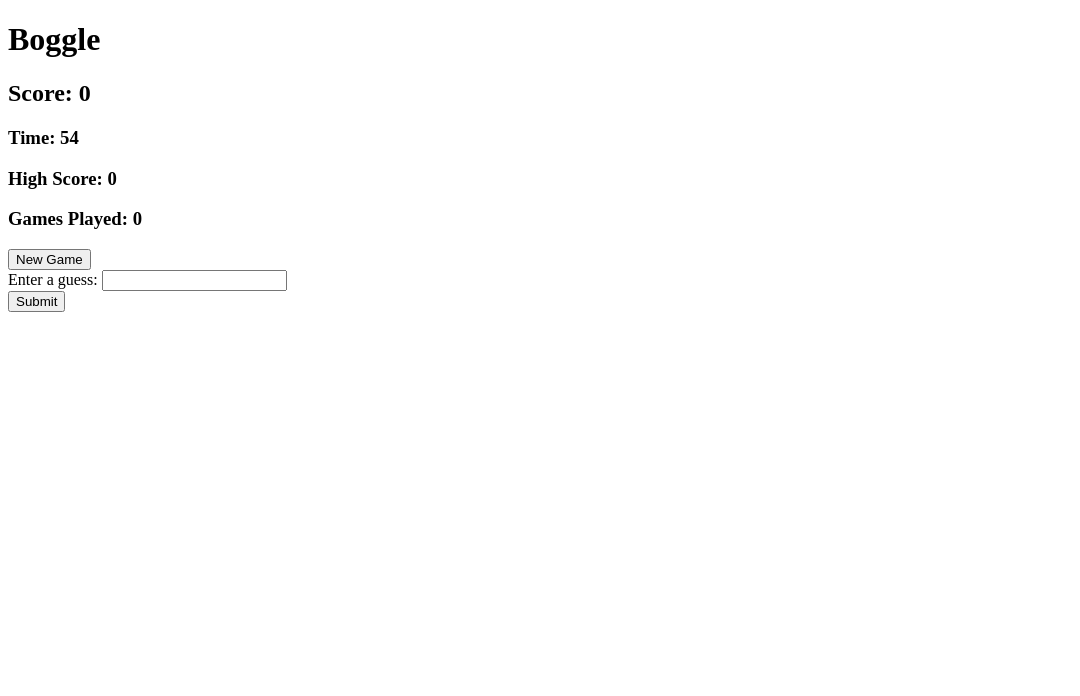
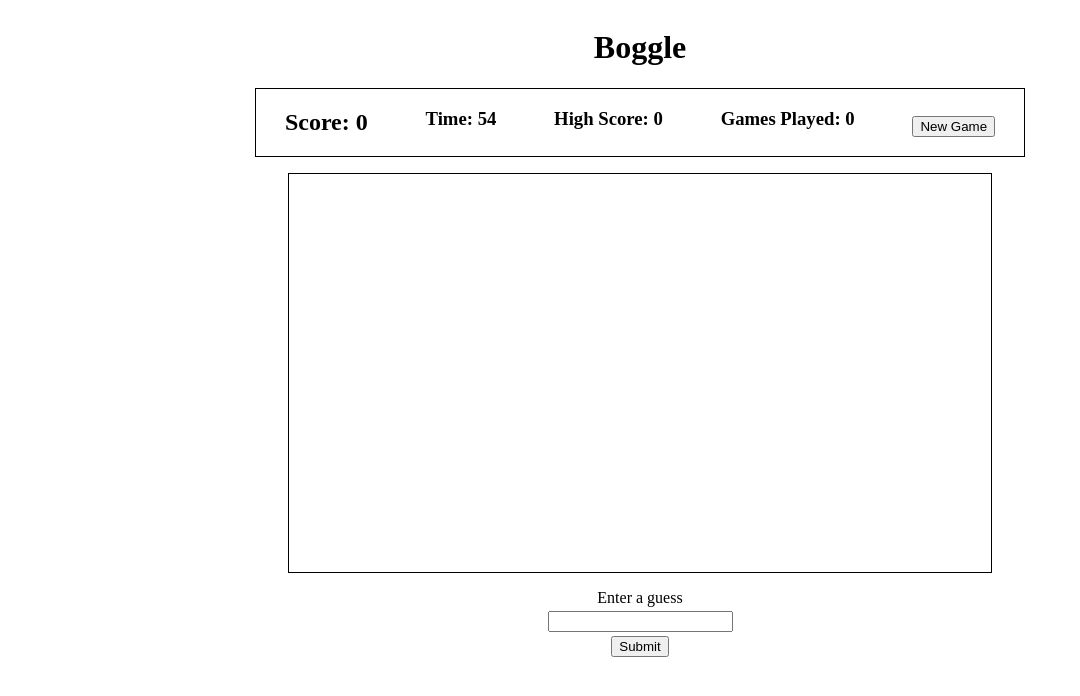
Before and after one commit to Woozical/springboard-19.5, a Flask app: template templates/base.html in a window 1280 px wide. Shown: the top 696 px of the page, without its empty margins (0-1080 px from the left). Run offline with Flask 2, Linux system fonts and the light colour scheme; the template is opened without the code that fills it, so the values that code supplies are empty; parts of the project's set-up code (start-up, migrations or seed data) failed here and were passed over.

Commit message:
light styling

```diff
--- /dev/null
+++ b/static/app.css
@@ -0,0 +1,41 @@
+body{
+    display: flex;
+    align-items: center;
+    flex-direction: column;
+}
+
+.control{
+    display: flex;
+    width: 60vw;
+    border: 1px solid black;
+    justify-content: space-around;
+    align-content: flex-end;
+}
+
+.control button{
+    top: 40%;
+    position: relative;
+}
+
+table{
+    margin-top: 2vh;
+    border: 1px solid black;
+    width: 55vw;
+    height: 50vh;
+}
+
+td{
+    text-align: center;
+    font-size: 3rem;
+    border: 2px solid rgba(0, 0, 0, 0.25)
+}
+
+#guess-form{
+    text-align: center;
+    margin-top: 2vh;
+}
+
+#guess-form input{
+    margin-top: 0.5vh;
+    margin-bottom: 0.5vh;
+}
--- a/templates/base.html
+++ b/templates/base.html
@@ -4,36 +4,12 @@
     <meta charset="UTF-8">
     <meta http-equiv="X-UA-Compatible" content="IE=edge">
     <meta name="viewport" content="width=device-width, initial-scale=1.0">
+    <link rel="stylesheet" href="/static/app.css">
     <title>Boggle</title>
 </head>
 <body>
     <h1>Boggle</h1>
-
-    {% if session['score'] %}
-        <h2 id="score">Score: {{session['score']}}</h2>
-    {% else %}
-        <h2 id="score">Score: 0</h2>
-    {% endif %}
-
-    {% if session['time_up'] %}
-        <h3 id="timer">Time: 0</h3>
-    {% else %}
-        <h3 id="timer">Time: 60</h3>
-    {% endif %}
-
-    {% if session['high_score'] %}
-        <h3 id="high-score">High Score: {{session['high_score']}}</h3>
-    {% else %}
-        <h3 id="high-score">High Score: 0</h3>
-    {% endif %}
-
-    {% if session['play_count'] %}
-        <h3 id="play-count">Games Played: {{session['play_count']}}</h3>
-    {% else %}
-        <h3 id="play-count">Games Played: 0</h3>
-    {% endif %}
-
-    <form action="/new" method="POST"><button>New Game</button></form>
+    {% include "control.html" %}
     {% include "boggle-board.html" %}
     {% include "guess-form.html" %}
     <p id="guess-result"></p>
--- /dev/null
+++ b/templates/control.html
@@ -0,0 +1,26 @@
+<div class="control">
+    {% if session['score'] %}
+    <h2 id="score">Score: {{session['score']}}</h2>
+    {% else %}
+        <h2 id="score">Score: 0</h2>
+    {% endif %}
+
+    {% if session['time_up'] %}
+        <h3 id="timer">Time: 0</h3>
+    {% else %}
+        <h3 id="timer">Time: 60</h3>
+    {% endif %}
+
+    {% if session['high_score'] %}
+        <h3 id="high-score">High Score: {{session['high_score']}}</h3>
+    {% else %}
+        <h3 id="high-score">High Score: 0</h3>
+    {% endif %}
+
+    {% if session['play_count'] %}
+        <h3 id="play-count">Games Played: {{session['play_count']}}</h3>
+    {% else %}
+        <h3 id="play-count">Games Played: 0</h3>
+    {% endif %}
+    <form action="/new" method="POST"><button>New Game</button></form>
+</div>
--- a/templates/guess-form.html
+++ b/templates/guess-form.html
@@ -1,5 +1,6 @@
 <form id="guess-form">
-    <label for="guess">Enter a guess:</label>
+    <label for="guess">Enter a guess</label>
+    <br>
     <input type="text" name="guess" id="">
     <br>
     {% if session['time_up'] %}
```
